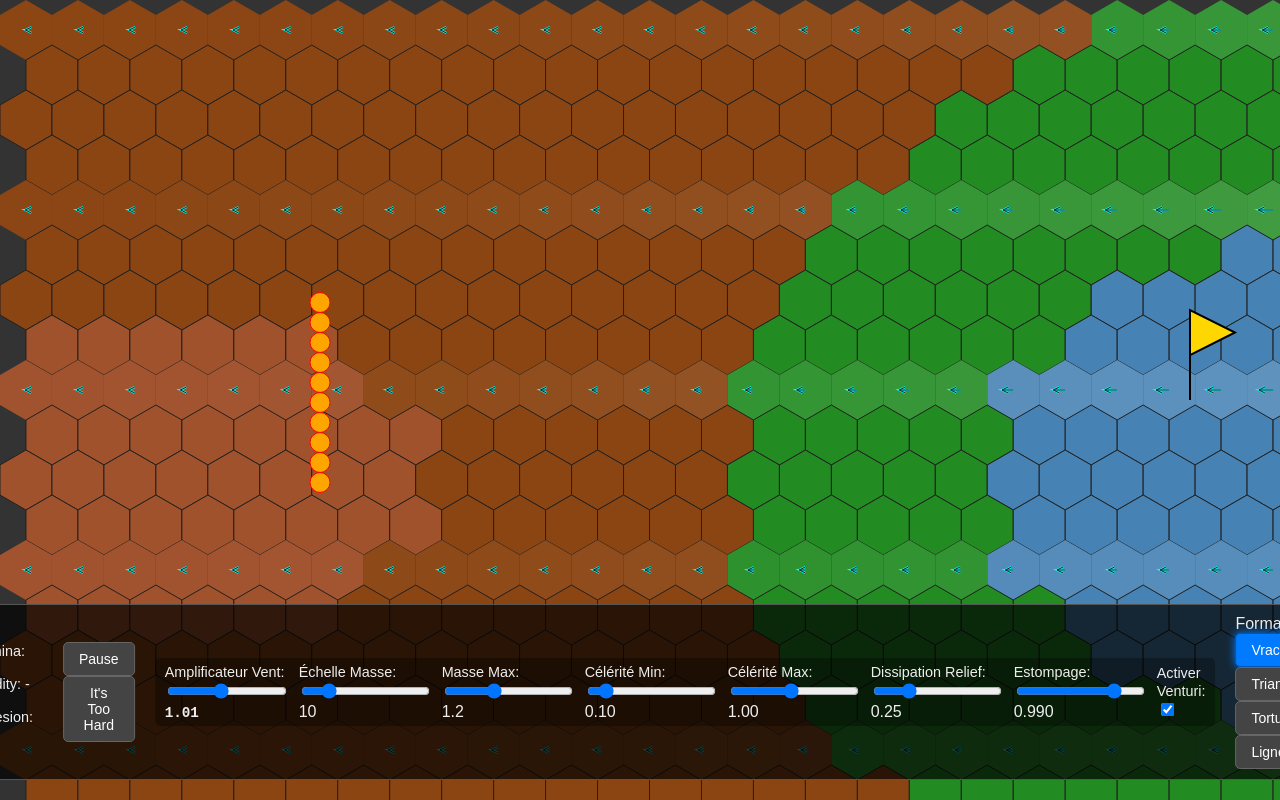
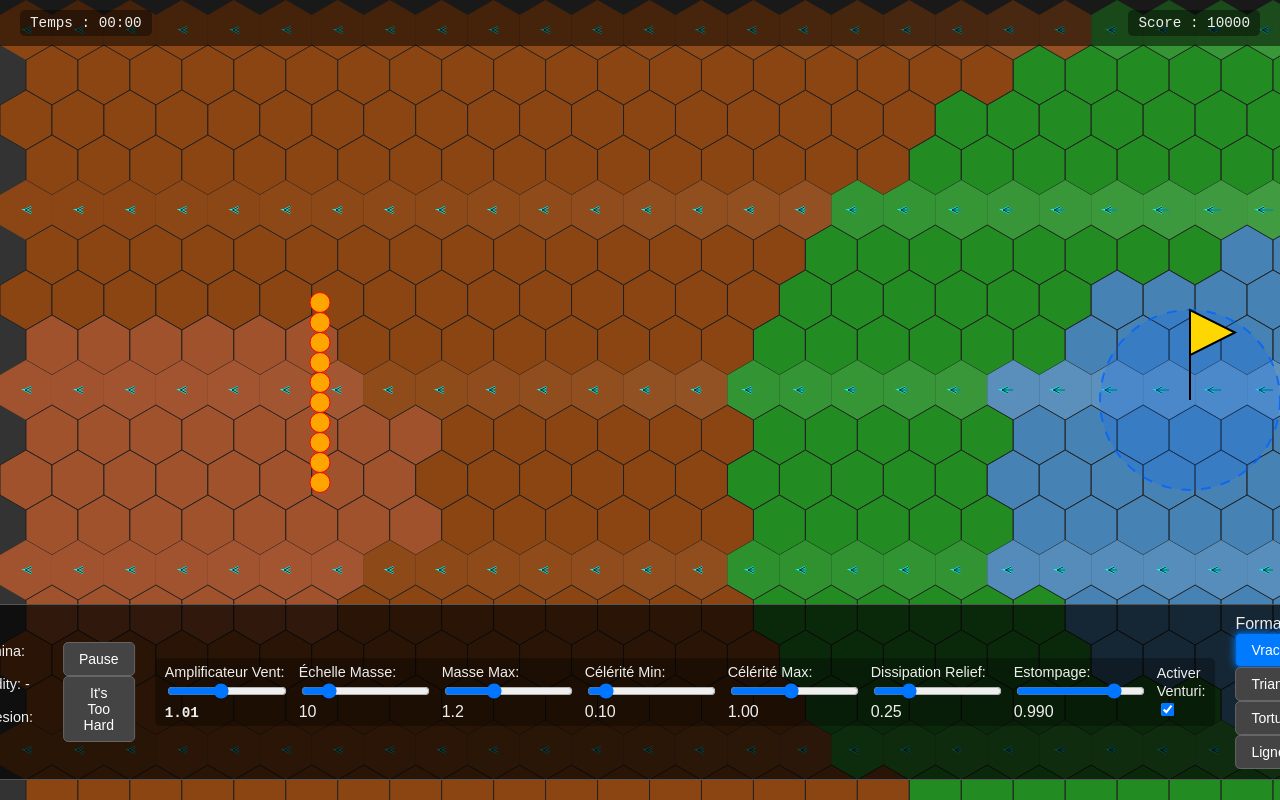
Before and after one commit to studio-noble-val/proto_contrevent_v2, a plain HTML site: page game.html in a window 1280 px wide. Shown: the top 800 px of the page. Drawn offline with Linux system fonts and the light colour scheme.

Commit message:
feat(ui): Amélioration de l'interface du score et de la zone de victoire
- Ajout d'une barre supérieure affichant le temps et le score en direct.
- Intégration d'une infobulle explicative pour le calcul du score.
- Amélioration de la visibilité de la zone de victoire avec un cercle bleu.
- Mise à jour de la documentation de projet.

```diff
--- a/game.html
+++ b/game.html
@@ -7,6 +7,14 @@
     <link rel="stylesheet" href="style.css">
 </head>
 <body>
+    <div id="top-bar">
+        <div id="time-container">
+            Temps : <span id="time-display">00:00</span>
+        </div>
+        <div id="score-container" title="Le score de base est de 10 000 points. Chaque seconde passée vous coûte 10 points.">
+            Score : <span id="score-display">10000</span>
+        </div>
+    </div>
     <canvas id="gameCanvas"></canvas>
 
     <div id="ui-bar">
--- a/gameplay.js
+++ b/gameplay.js
@@ -18,18 +18,35 @@ export function init(canvasElement, context) {
 export function drawVictoryFlag() {
     if (!state.victoryFlag) return;
 
+    const { x, y, size } = state.victoryFlag;
+    const victoryRadius = size * 2;
+
     ctx.save();
+
+    // Draw the victory zone
     ctx.beginPath();
-    ctx.moveTo(state.victoryFlag.x, state.victoryFlag.y);
-    ctx.lineTo(state.victoryFlag.x, state.victoryFlag.y - state.victoryFlag.size * 2);
-    ctx.lineTo(state.victoryFlag.x + state.victoryFlag.size, state.victoryFlag.y - state.victoryFlag.size * 1.5);
-    ctx.lineTo(state.victoryFlag.x, state.victoryFlag.y - state.victoryFlag.size);
+    ctx.arc(x, y, victoryRadius, 0, Math.PI * 2);
+    ctx.fillStyle = "rgba(0, 100, 255, 0.2)";
+    ctx.fill();
+    ctx.strokeStyle = "rgba(0, 100, 255, 0.8)";
+    ctx.lineWidth = 2;
+    ctx.setLineDash([10, 10]);
+    ctx.stroke();
+    ctx.setLineDash([]);
+
+    // Draw the flag
+    ctx.beginPath();
+    ctx.moveTo(x, y);
+    ctx.lineTo(x, y - size * 2);
+    ctx.lineTo(x + size, y - size * 1.5);
+    ctx.lineTo(x, y - size);
     ctx.closePath();
     ctx.fillStyle = 'gold';
     ctx.fill();
     ctx.strokeStyle = 'black';
     ctx.lineWidth = 2;
     ctx.stroke();
+
     ctx.restore();
 }
 
@@ -45,9 +62,13 @@ export function checkVictoryCondition() {
     if (allMembersNearFlag) {
         state.victoryFlag.triggered = true;
         state.gamePaused = true;
+
+        const elapsedTime = Math.round((performance.now() - state.startTime) / 1000);
+        state.score = Math.max(10000 - elapsedTime * 10, 0);
+
         // Wait a bit before showing the alert to let the player see the last frame
         setTimeout(() => {
-            alert('VICTOIRE ! Vous avez atteint l\'Extrême-Amont !');
+            alert(`VICTOIRE ! Vous avez atteint l'Extrême-Amont !\n\nTemps : ${elapsedTime}s\nScore : ${state.score}`);
             // here we could redirect to a victory screen or reset the game
             window.location.href = 'index.html';
         }, 100);
--- a/main.js
+++ b/main.js
@@ -9,6 +9,7 @@ const canvas = document.getElementById('gameCanvas');
 const ctx = canvas.getContext('2d');
 
 function init() {
+    state.startTime = performance.now();
     grid.init(canvas, ctx);
     horde.init(canvas, ctx);
     ui.init(canvas);
@@ -44,6 +45,7 @@ function update() {
     horde.resolveCollisions();
     wind.applyWindEffects();
     ui.updateStats();
+    ui.updateTopBar();
     gameplay.checkVictoryCondition();
 }
 
--- a/state.js
+++ b/state.js
@@ -7,6 +7,8 @@ export const state = {
     globalWindMultiplier: 1.0,
     isDragging: false,
     time: 0,
+    startTime: 0,
+    score: 0,
     venturiEnabled: true,
     windParams: {},
     selectionRect: { startX: 0, startY: 0, currentX: 0, currentY: 0 },
--- a/style.css
+++ b/style.css
@@ -15,6 +15,32 @@ canvas {
     left: 0;
     z-index: 1;
     background-color: #333;
+}
+
+/* --- Top Bar --- */
+#top-bar {
+    position: absolute;
+    top: 0;
+    left: 0;
+    width: 100%;
+    z-index: 10;
+    background-color: rgba(0, 0, 0, 0.5);
+    padding: 10px 20px;
+    display: flex;
+    justify-content: space-between;
+    box-sizing: border-box;
+    font-size: 1.1em;
+}
+
+#time-container, #score-container {
+    font-family: monospace;
+    background-color: rgba(0,0,0,0.4);
+    padding: 5px 10px;
+    border-radius: 5px;
+}
+
+#score-container {
+    cursor: help;
 }
 
 /* --- UI Bar --- */
--- a/ui.js
+++ b/ui.js
@@ -181,3 +181,21 @@ function showHexInspector(x, y) {
     popup.style.top = `${y + 15}px`;
     popup.style.display = 'block';
 }
+
+export function updateTopBar() {
+    if (!state.startTime) return;
+
+    const timeDisplay = document.getElementById('time-display');
+    const scoreDisplay = document.getElementById('score-display');
+
+    if (!timeDisplay || !scoreDisplay) return;
+
+    const elapsedTime = Math.round((performance.now() - state.startTime) / 1000);
+    const minutes = Math.floor(elapsedTime / 60).toString().padStart(2, '0');
+    const seconds = (elapsedTime % 60).toString().padStart(2, '0');
+
+    timeDisplay.textContent = `${minutes}:${seconds}`;
+
+    const currentScore = Math.max(10000 - elapsedTime * 10, 0);
+    scoreDisplay.textContent = currentScore;
+}
```
Also changed, not shown: GEMINI.md (+11 -0 lines), plan.md (+10 -3 lines).
